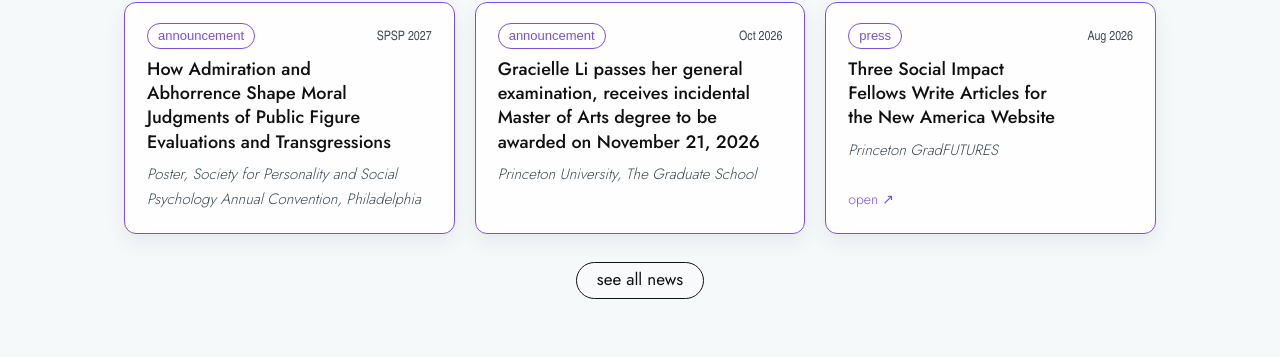
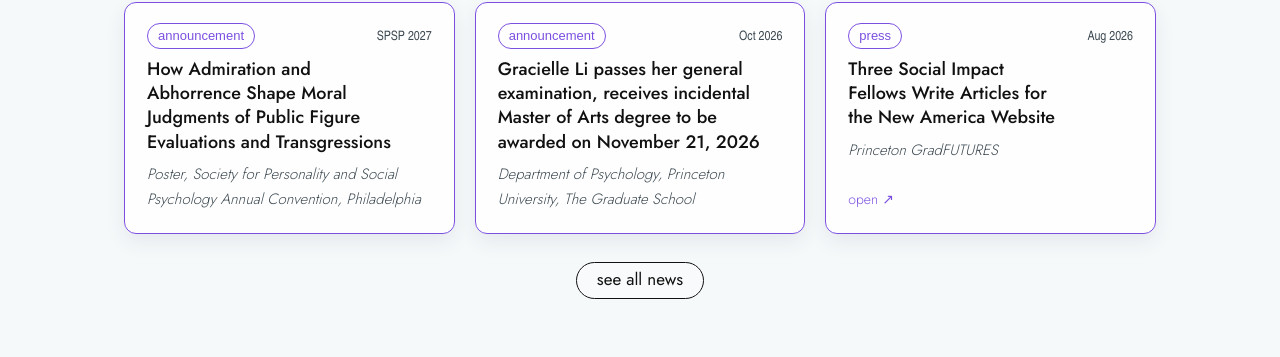
Before and after one commit to gracielleli/gracielleli.github.io, a Jekyll site: the page built from index.html, in a window 1280 px wide. Shown: the part 975-1332 px from the top of the page. Built offline with Jekyll 4.4.1, drawn with Linux system fonts in a browser that asks for light colours; some web fonts are replaced.

Commit message:
Update featured.yml

```diff
--- a/_data/featured.yml
+++ b/_data/featured.yml
@@ -12,7 +12,7 @@
 - type: "announcement"
   when: "Oct 2026"
   title: "Gracielle Li passes her general examination, receives incidental Master of Arts degree to be awarded on November 21, 2026"
-  source: "Princeton University, The Graduate School"
+  source: "Department of Psychology, Princeton University, The Graduate School"
 
 - type: "press"
   when: "Aug 2026"
```
